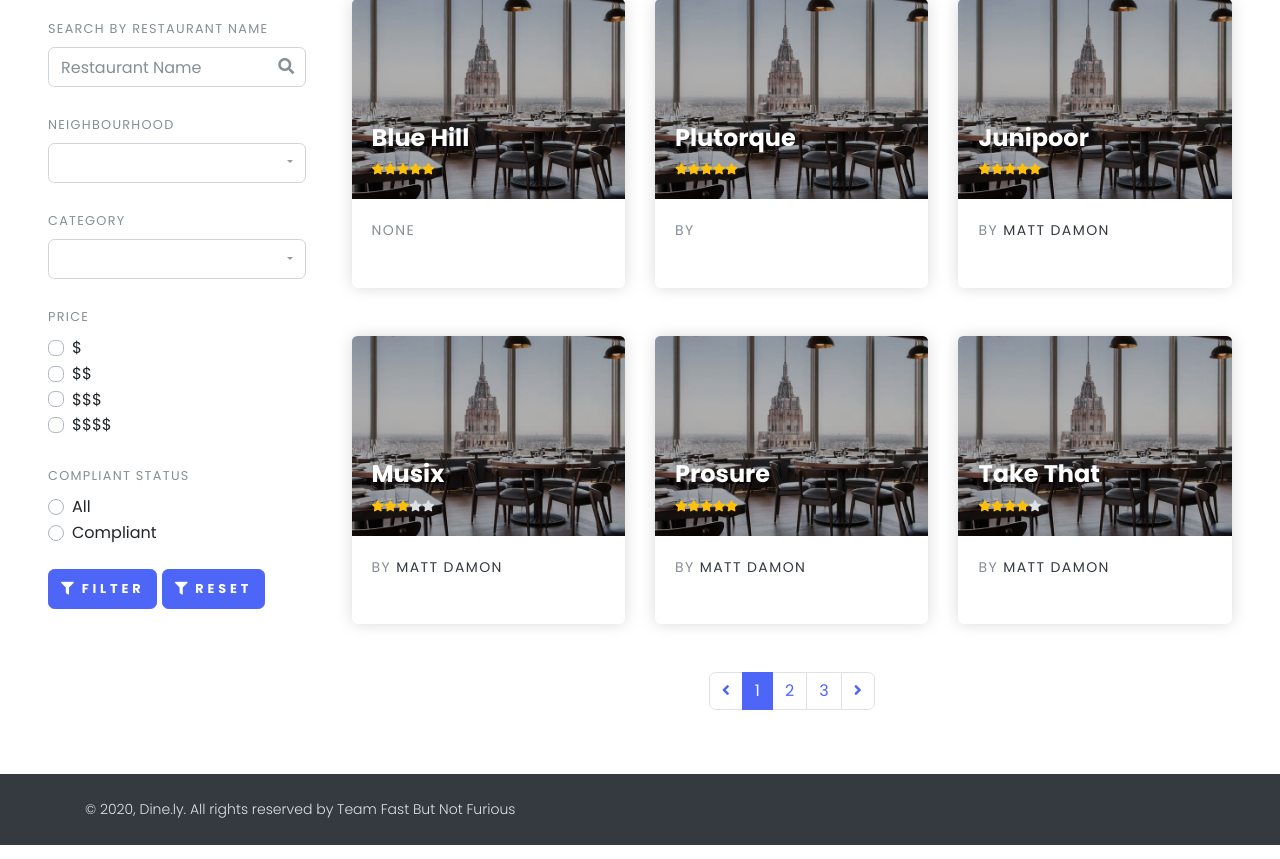
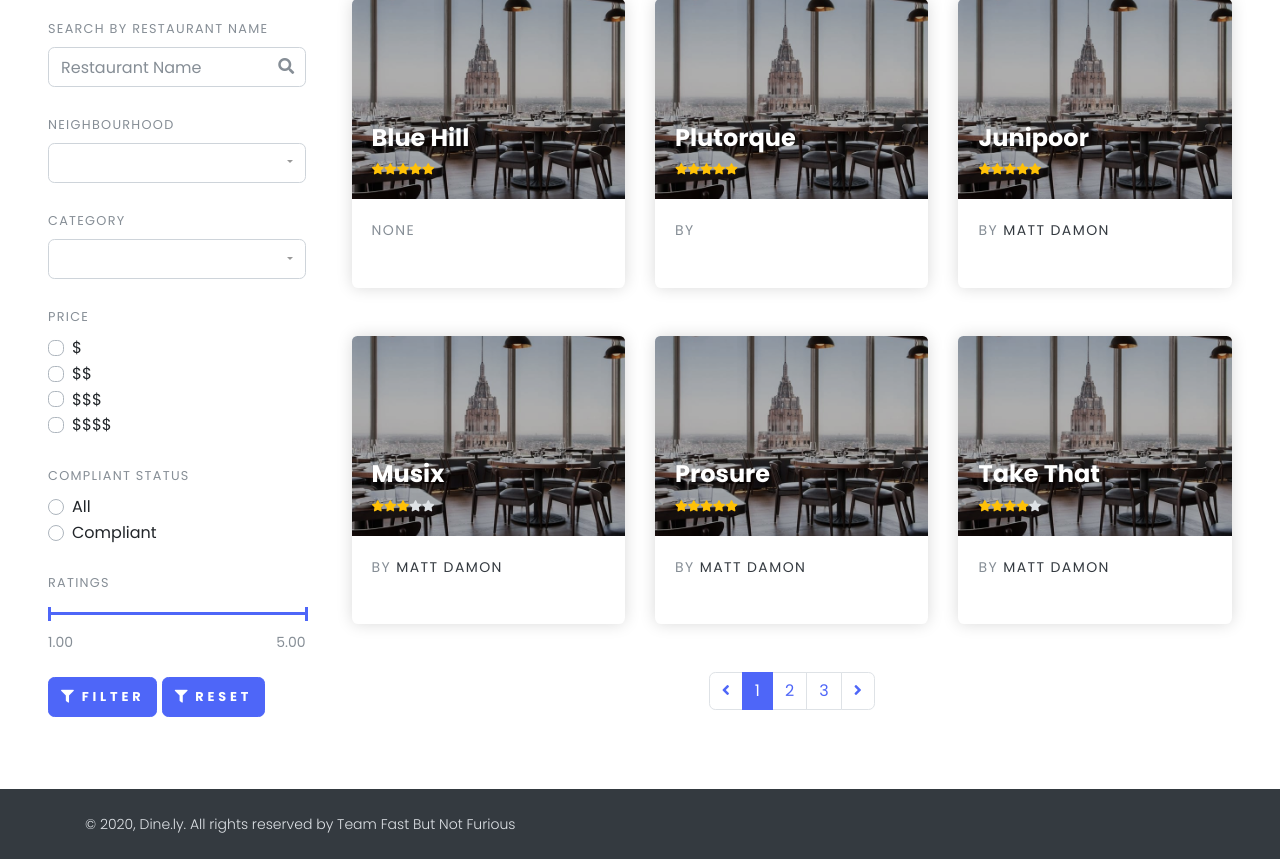
Before and after one commit to gcivil-nyu-org/dine-safe-ly, a Django app: page /restaurant/ in a window 1280 px wide. Shown: the part 291-1150 px from the top of the page. Run offline with Django 3.2, Linux system fonts and the light colour scheme; data that the repository does not hold is empty; some libraries are stand-ins or nearby versions; some web fonts are replaced.

Commit message:
added rating filter

```diff
--- a/restaurant/templates/browse.html
+++ b/restaurant/templates/browse.html
@@ -17,7 +17,7 @@
         </div>
         <div class="mb-4">
           <label class="form-label" for="form_neighbourhood">Neighbourhood</label>
-          <select class="selectpicker form-control" name="neighbourhood[]" id="form_neighbourhood" multiple data-style="btn-selectpicker" data-live-search="true" data-selected-text-format="count &gt; 1" title="">
+          <select class="selectpicker form-control" name="neighbourhood" id="form_neighbourhood" multiple data-style="btn-selectpicker" data-live-search="true" data-selected-text-format="count &gt; 1" title="">
             <option value="Chelsea and Clinton">Chelsea and Clinton </option>
             <option value="Lower East Side">Lower East Side </option>
             <option value="Gramercy Park and Murray Hill">Gramercy Park and Murray Hill </option>
@@ -68,7 +68,7 @@
         </div>
         <div class="mb-4">
           <label class="form-label" for="form_category">Category</label>
-          <select class="selectpicker form-control" name="category[]" id="form_category" multiple data-style="btn-selectpicker" data-live-search="true" data-selected-text-format="count &gt; 1" title="">
+          <select class="selectpicker form-control" name="category" id="form_category" multiple data-style="btn-selectpicker" data-live-search="true" data-selected-text-format="count &gt; 1" title="">
             <option value="newamerican">newamerican </option>
             <option value="armenian">armenian </option>
             <option value="barbeque">barbeque </option>
@@ -149,6 +149,16 @@
               </div>
             </div>
           </div>
+        <div class="mb-4">
+          <label class="form-label">Ratings</label>
+          <div class="text-primary" id="slider-snap"></div>
+          <div class="nouislider-values">
+            <div class="min"><span id="slider-snap-value-from"></span></div>
+            <div class="max"><span id="slider-snap-value-to"></span></div>
+          </div>
+          <input type="hidden" name="ratingfrom" id="slider-snap-input-from" value="1">
+          <input type="hidden" name="ratingto" id="slider-snap-input-to" value="5">
+        </div>
 <!--          <div class="mb-4">-->
 <!--            <button class="btn btn-link btn-collapse pl-0 text-secondary" type="button" data-toggle="collapse" data-target="#moreFilters" aria-expanded="false" aria-controls="moreFilters" data-expanded-text="Less filters" data-collapsed-text="More filters">More filters</button>-->
 <!--          </div>-->
@@ -405,6 +415,32 @@
 			document.getElementById("name" + i.toString()).href = "../" + List[i]['id'];
 		}
 		</script>
+    <script>
+      var snapSlider = document.getElementById('slider-snap');
+
+      noUiSlider.create(snapSlider, {
+          start: [ 1, 5 ],
+          snap: false,
+          connect: true,
+          step: 1,
+          range: {
+              'min': 1,
+              'max': 5
+          }
+      });
+      var snapValues = [
+          document.getElementById('slider-snap-value-from'),
+          document.getElementById('slider-snap-value-to')
+      ];
+      var inputValues = [
+          document.getElementById('slider-snap-input-from'),
+          document.getElementById('slider-snap-input-to')
+      ];
+      snapSlider.noUiSlider.on('update', function( values, handle ) {
+          snapValues[handle].innerHTML = values[handle];
+          inputValues[handle].value = values[handle];
+      })
+    </script>
   </div>
 </div>
 {% endblock %}
```
